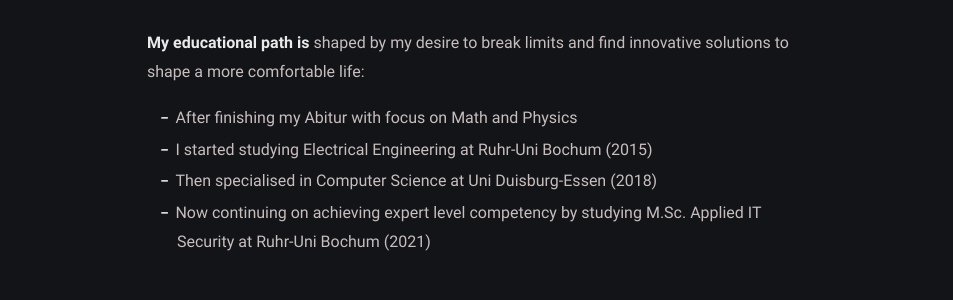
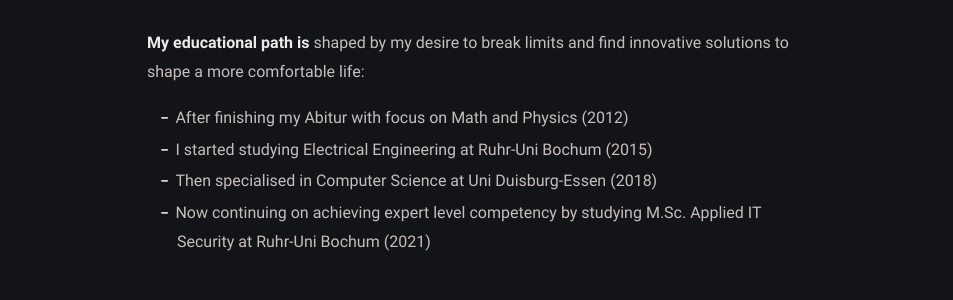
Before and after one commit to securebitAsif/fabulous-jupiter-8f84d, a Jekyll site: the page built from about.md, in a window 1280 px wide. Shown: the part 948-1248 px from the top of the page, without its empty margins (163-1116 px from the left). Built offline with Jekyll 4.4.1, drawn with Linux system fonts in a browser that asks for light colours.

Commit message:
about.md: changed

```diff
--- a/about.md
+++ b/about.md
@@ -23,7 +23,7 @@ comments: false
 
 **My educational path is** shaped by my desire to break limits and find innovative solutions to shape a more comfortable life:
 
-- After finishing my Abitur with focus on Math and Physics
+- After finishing my Abitur with focus on Math and Physics (2012)
 - I started studying Electrical Engineering at Ruhr-Uni Bochum (2015)
 - Then specialised in Computer Science at Uni Duisburg-Essen (2018)
 - Now continuing on achieving expert level competency by studying M.Sc. Applied IT Security at Ruhr-Uni Bochum (2021)
```
